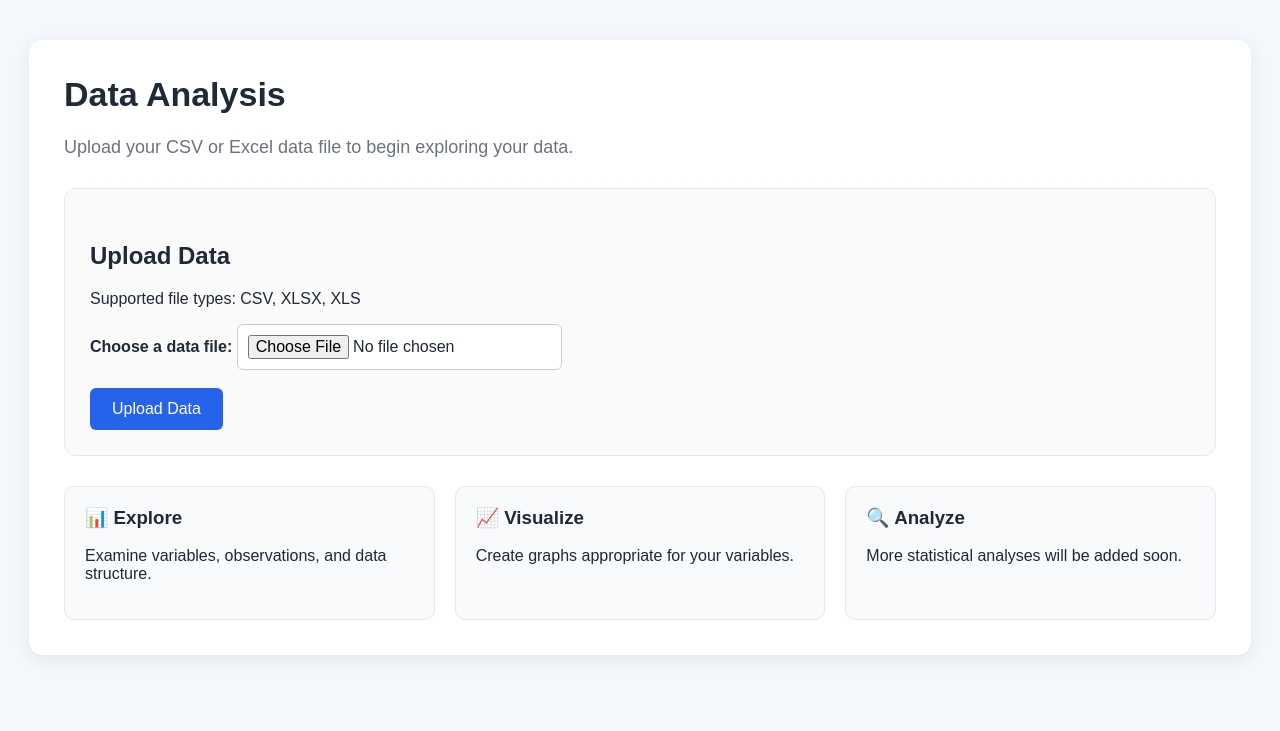
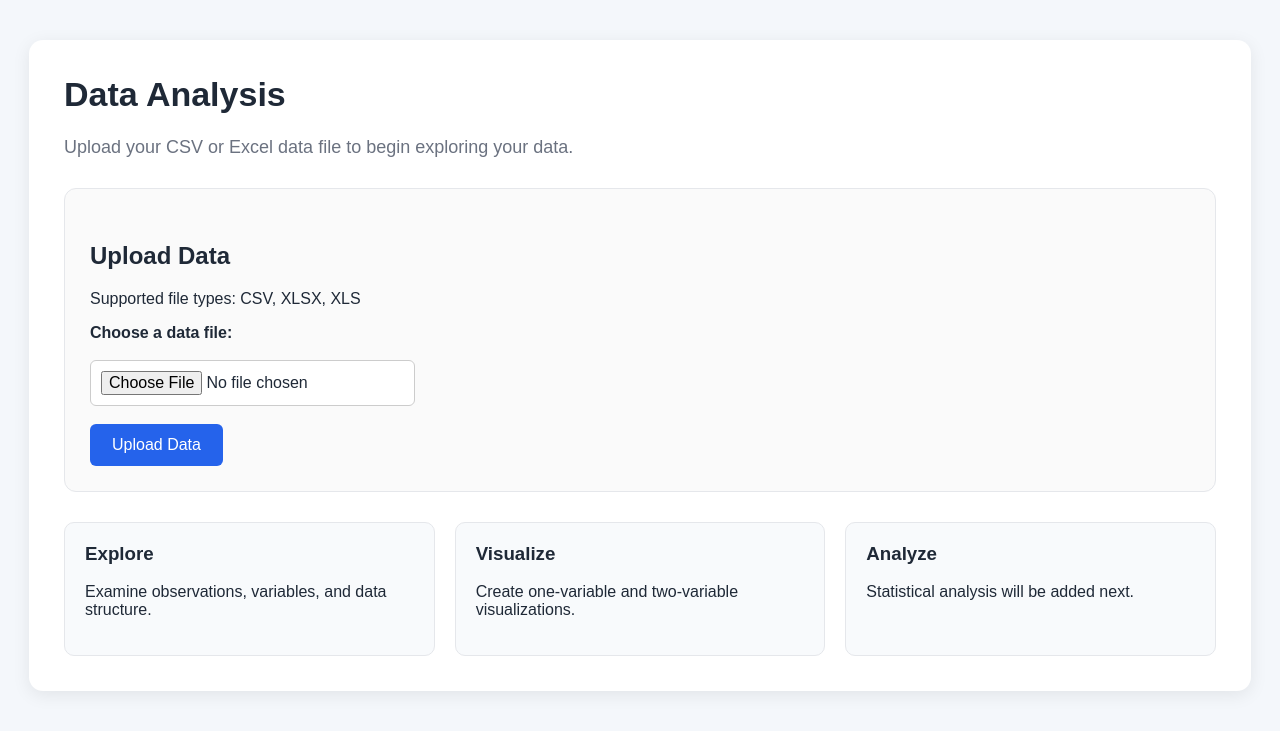
Before and after one commit to Szhang2025/flask, a Flask app: page / in a window 1280 px wide. Shown: the top 731 px of the page. Run offline with Flask 3, Linux system fonts and the light colour scheme.

Commit message:
Update index.html

```diff
--- a/templates/index.html
+++ b/templates/index.html
@@ -12,13 +12,9 @@
 
     <title>Data Analysis</title>
 
-
     <link
         rel="stylesheet"
-        href="{{ url_for(
-            'static',
-            filename='style.css'
-        ) }}"
+        href="{{ url_for('static', filename='style.css') }}"
     >
 
 </head>
@@ -26,13 +22,8 @@
 
 <body>
 
-
 <div class="container">
 
-
-    <!-- =================================================
-         Header
-         ================================================= -->
 
     <div class="header">
 
@@ -48,16 +39,11 @@
     </div>
 
 
-    <!-- =================================================
-         Upload Card
-         ================================================= -->
-
     <div class="upload-card">
 
         <h2>
             Upload Data
         </h2>
-
 
         <p>
             Supported file types:
@@ -71,15 +57,15 @@
             enctype="multipart/form-data"
         >
 
-
             <label
                 for="file"
                 class="file-label"
             >
+                Choose a data file:
+            </label>
 
-                Choose a data file:
 
-            </label>
+            <br><br>
 
 
             <input
@@ -94,21 +80,14 @@
             <br><br>
 
 
-            <button
-                type="submit"
-            >
+            <button type="submit">
                 Upload Data
             </button>
-
 
         </form>
 
     </div>
 
-
-    <!-- =================================================
-         Features
-         ================================================= -->
 
     <div class="feature-grid">
 
@@ -116,13 +95,12 @@
         <div class="feature-card">
 
             <h3>
-                📊 Explore
+                Explore
             </h3>
 
             <p>
-                Examine variables,
-                observations, and
-                data structure.
+                Examine observations,
+                variables, and data structure.
             </p>
 
         </div>
@@ -131,12 +109,12 @@
         <div class="feature-card">
 
             <h3>
-                📈 Visualize
+                Visualize
             </h3>
 
             <p>
-                Create graphs appropriate
-                for your variables.
+                Create one-variable and
+                two-variable visualizations.
             </p>
 
         </div>
@@ -145,12 +123,12 @@
         <div class="feature-card">
 
             <h3>
-                🔍 Analyze
+                Analyze
             </h3>
 
             <p>
-                More statistical analyses
-                will be added soon.
+                Statistical analysis
+                will be added next.
             </p>
 
         </div>
@@ -163,12 +141,8 @@
 
 
 <script
-    src="{{ url_for(
-        'static',
-        filename='script.js'
-    ) }}"
+    src="{{ url_for('static', filename='script.js') }}"
 ></script>
-
 
 </body>
 
```
